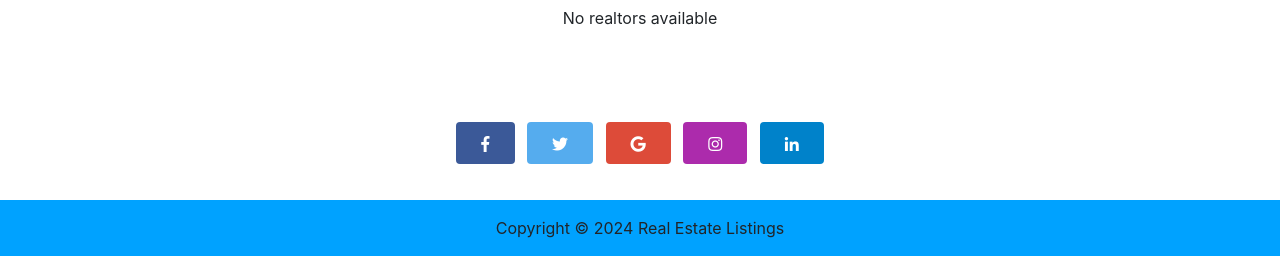
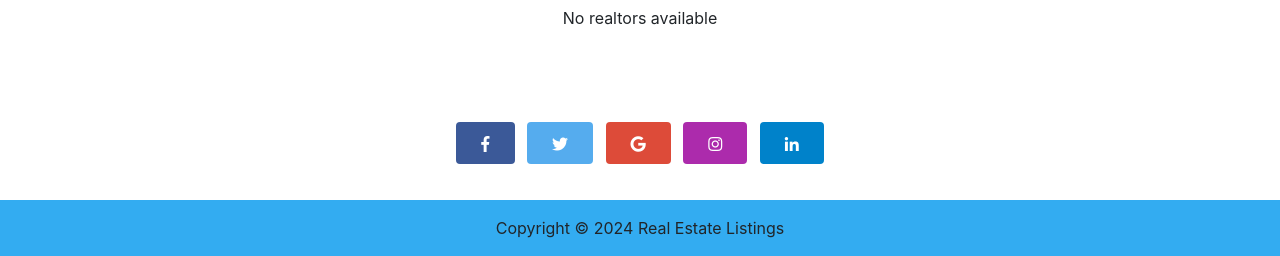
Before and after one commit to rodgersxy/Real-Estate-Listings, a Django app: page /about in a window 1280 px wide. Shown: the part 1754-2010 px from the top of the page. Run offline with Django 3.2, Linux system fonts and the light colour scheme; data that the repository does not hold is empty; some libraries are stand-ins or nearby versions.

```diff
--- a/templates/base.html
+++ b/templates/base.html
@@ -12,6 +12,7 @@
     <link rel="stylesheet" href="{% static 'css/bootstrap.css' %}" />
     <!-- Custom -->
     <link rel="stylesheet" href="{% static 'css/style.css' %}" />
+    <!-- <link rel="stylesheet" href="{% static 'css/style.css.html' %}" /> -->
     <!-- Lightbox -->
     <link rel="stylesheet" href="{% static 'css/lightbox.min.css' %}" />
 
--- a/templates/pages/about.html
+++ b/templates/pages/about.html
@@ -41,7 +41,7 @@
           Real estate management is utilized for any type of rental property,
           including residential rentals or commercial real estate
         </p>
-        <img src="{% static 'img/4.jpg' %}" alt="" />
+        <img src="{% static 'img/4.jpg' %}" alt="" loading="lazy" />
         <p class="mt-4">
           Real estate property management involves an understanding of operating expenses and budgeting.
           From this information, appropriate rental rates are set,
--- a/templates/partials/_footer.html
+++ b/templates/partials/_footer.html
@@ -71,7 +71,7 @@
   <!-- Grid container -->
 
   <!-- Copyright -->
-  <div class="text-center p-3" style="background-color: rgb(0, 162, 255);">
+  <div class="text-center p-3" style="background-color: rgb(51, 172, 241);">
     Copyright &copy; <span class="year"></span> Real Estate Listings
 
   </div>
```
Also changed, not shown: btre/settings.py (+8 -0 lines).
